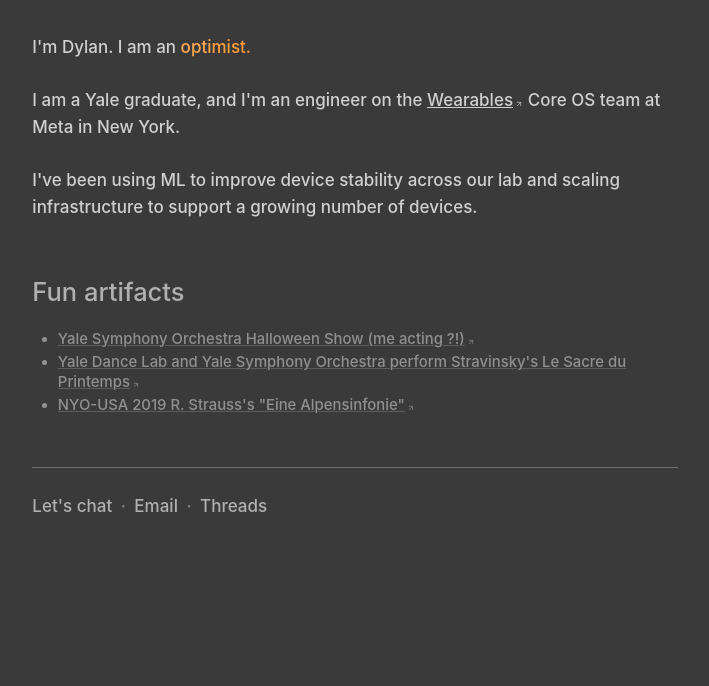
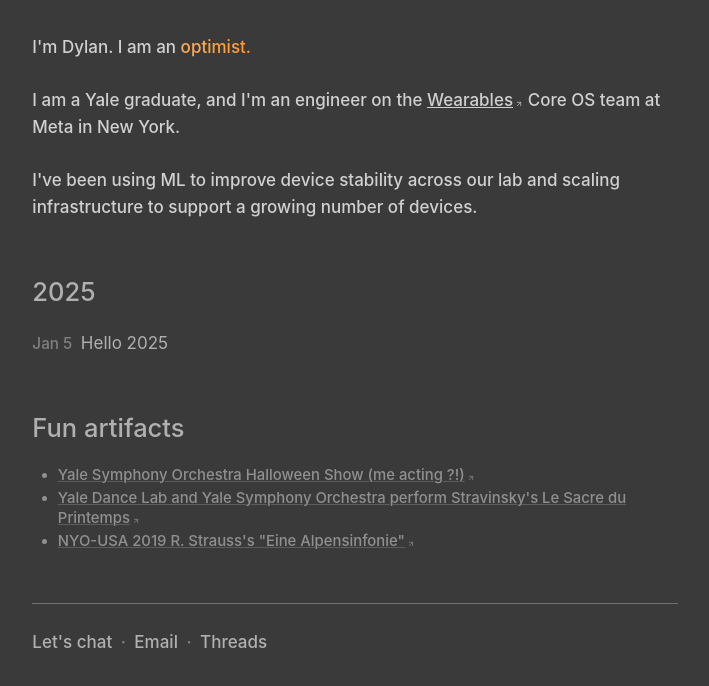
Before and after one commit to dylanfernandezdelara/dylanfdl_website, a Next.js app: page /about in a window 1280 px wide. Shown: the top 686 px of the page, without its empty margins (285-994 px from the left). Built offline with nearby package versions, Linux system fonts and the light colour scheme.

Commit message:
Refine writing experience and surface essays from about page

```diff
--- a/app/about/page.tsx
+++ b/app/about/page.tsx
@@ -1,6 +1,7 @@
 import ExternalLink from '@/components/ExternalLink'
 import RainbowText from '@/components/RainbowText'
 import SectionHeading from '@/components/SectionHeading'
+import WritingSection from '@/components/WritingSection'
 import type { Metadata } from 'next'
 
 export const metadata: Metadata = {
@@ -53,6 +54,8 @@
             I've been using ML to improve device stability across our lab and scaling infrastructure to support a growing number of devices.
           </p>
 
+          <WritingSection />
+
           <SectionHeading marginTop="0" className="about-section-heading fun-artifacts-heading" style={{ color: 'var(--fg2)' }}>Fun artifacts</SectionHeading>
 
           <ul className="about-list" style={LIST_STYLES}>
--- a/app/globals.css
+++ b/app/globals.css
@@ -573,6 +573,29 @@
   transition: color 0.2s ease;
 }
 
+.essay-back-link {
+  color: var(--fg2);
+  font-weight: 600;
+  letter-spacing: 0.01em;
+  text-decoration: none;
+  display: inline-flex;
+  align-items: center;
+  gap: 0.35rem;
+  transition: color 120ms ease, text-decoration-color 120ms ease;
+}
+
+.essay-back-link:hover {
+  color: var(--fg1);
+  text-decoration: underline;
+  text-decoration-color: color-mix(in oklab, var(--fg2), transparent 40%);
+}
+
+.essay-back-link:focus-visible {
+  outline: 2px solid var(--blue);
+  outline-offset: 3px;
+  text-decoration: none;
+}
+
 /* Only show hover on devices that support it */
 @media (hover: hover) and (pointer: fine) {
   article a:hover {
--- a/app/not-found.tsx
+++ b/app/not-found.tsx
@@ -34,8 +34,8 @@
         <p style={ERROR_MESSAGE_STYLE}>
           Page not found.
         </p>
-        <Link href="/" style={BACK_LINK_STYLE}>
-          ← Back to Home
+        <Link href="/about" style={BACK_LINK_STYLE}>
+          ← Back to About
         </Link>
       </div>
     </>
--- /dev/null
+++ b/components/WritingSection.tsx
@@ -0,0 +1,80 @@
+import Link from 'next/link'
+import type { CSSProperties } from 'react'
+import SectionHeading from '@/components/SectionHeading'
+import { formatPostDateShort, getPostsByYear } from '@/lib/posts'
+
+const LIST_STYLE: CSSProperties = {
+  listStyle: 'none',
+  padding: 0,
+  margin: '1rem 0 0 0',
+  display: 'flex',
+  flexDirection: 'column',
+  gap: '0.75rem',
+}
+
+const ITEM_STYLE: CSSProperties = {
+  display: 'flex',
+  gap: '0.5rem',
+  alignItems: 'baseline',
+}
+
+const DATE_STYLE: CSSProperties = {
+  color: 'var(--gray)',
+  fontSize: '0.9rem',
+}
+
+const TITLE_STYLE: CSSProperties = {
+  color: 'var(--fg2)',
+  fontSize: '1rem',
+  fontWeight: 400,
+  textDecoration: 'none',
+}
+
+export default function WritingSection() {
+  const postsByYear = getPostsByYear()
+  const years = Object.keys(postsByYear).sort((a, b) => parseInt(b) - parseInt(a))
+
+  if (years.length === 0) {
+    return (
+      <div>
+        <SectionHeading
+          marginTop="0"
+          className="about-section-heading fun-artifacts-heading"
+          style={{ color: 'var(--fg2)' }}
+        >
+          Writing
+        </SectionHeading>
+        <p style={{ color: 'var(--fg1)', marginTop: '0.5rem' }}>
+          No essays yet. Add markdown files to <code>content/writing/</code> and they will appear here.
+        </p>
+      </div>
+    )
+  }
+
+  return (
+    <div>
+      {years.map((year, index) => (
+        <div key={year} style={{ marginTop: index === 0 ? '0' : '2rem' }}>
+          <SectionHeading
+            marginTop={index === 0 ? '0' : undefined}
+            className="about-section-heading fun-artifacts-heading"
+            style={{ color: 'var(--fg2)' }}
+          >
+            {year}
+          </SectionHeading>
+
+          <ul style={LIST_STYLE}>
+            {postsByYear[year].map((post) => (
+              <li key={post.slug} style={ITEM_STYLE}>
+                <span style={DATE_STYLE}>{formatPostDateShort(post.date)}</span>
+                <Link href={`/writing/${post.slug}`} style={TITLE_STYLE}>
+                  {post.title}
+                </Link>
+              </li>
+            ))}
+          </ul>
+        </div>
+      ))}
+    </div>
+  )
+}
--- /dev/null
+++ b/content/writing/hello-2025.md
@@ -0,0 +1,11 @@
+---
+title: "Hello 2025"
+date: "2025-01-05"
+excerpt: "A quick hello to kick off 2025 and test the writing section."
+---
+
+This is a sample essay for 2025. Replace it with your own writing.
+
+- It lives in `content/writing/`
+- It uses frontmatter for `title`, `date`, and `excerpt`
+- The writing lists update automatically when you add more files
--- a/lib/posts.ts
+++ b/lib/posts.ts
@@ -20,6 +20,17 @@
     month: 'long',
     day: 'numeric',
   })
+}
+
+export function formatPostDateShort(date: string, locale: string = 'en-US'): string {
+  const d = new Date(date)
+  if (Number.isNaN(d.getTime())) return date
+  return d
+    .toLocaleDateString(locale, {
+      month: 'short',
+      day: 'numeric',
+    })
+    .replace(',', '')
 }
 
 export function getPostSlugs(): string[] {
```
Also changed, not shown: app/page.tsx (deleted, +0 -25 lines), app/writing/[slug]/page.tsx (+57 -12 lines), content/writing/example-post.md (deleted, +0 -15 lines).
